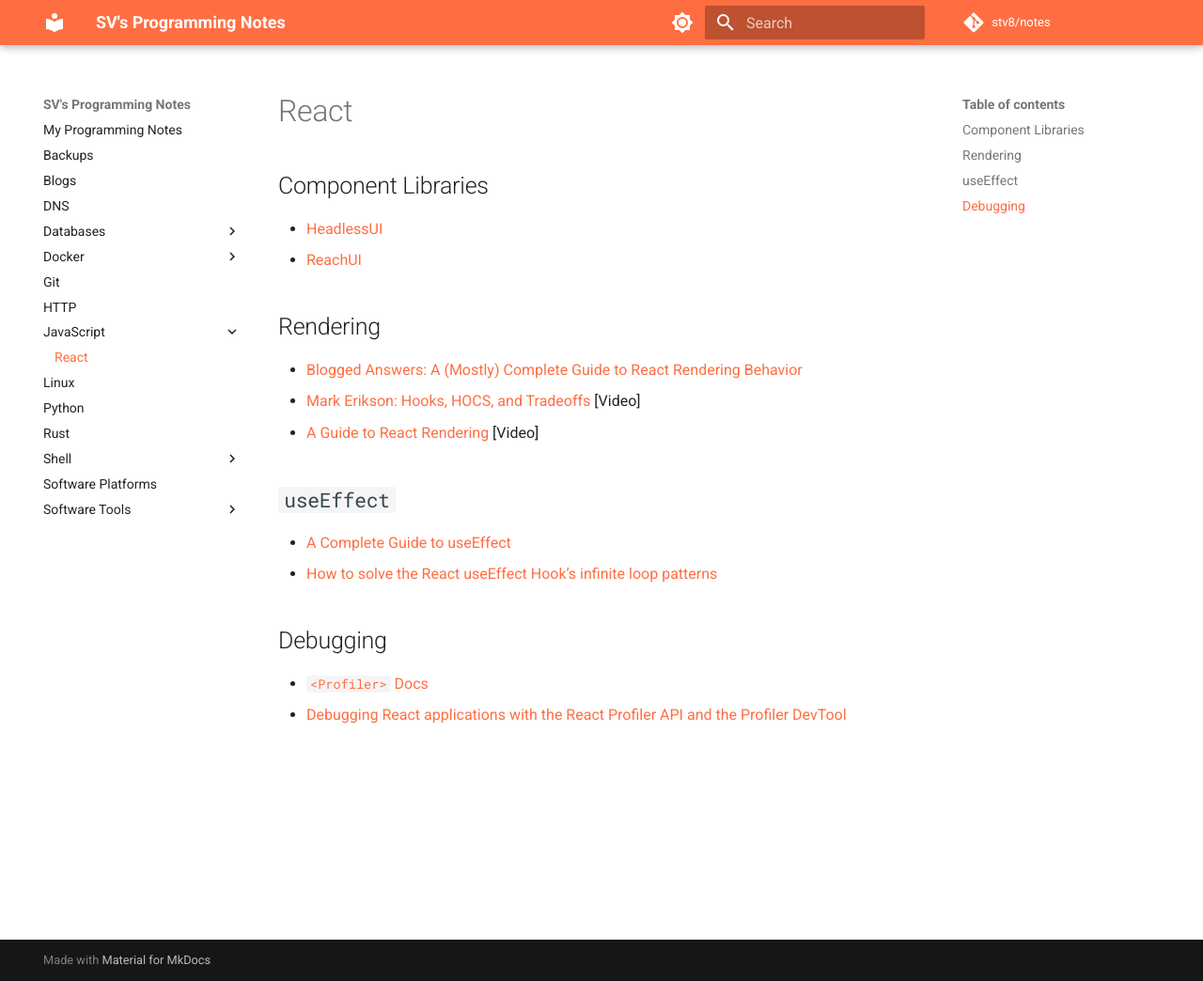
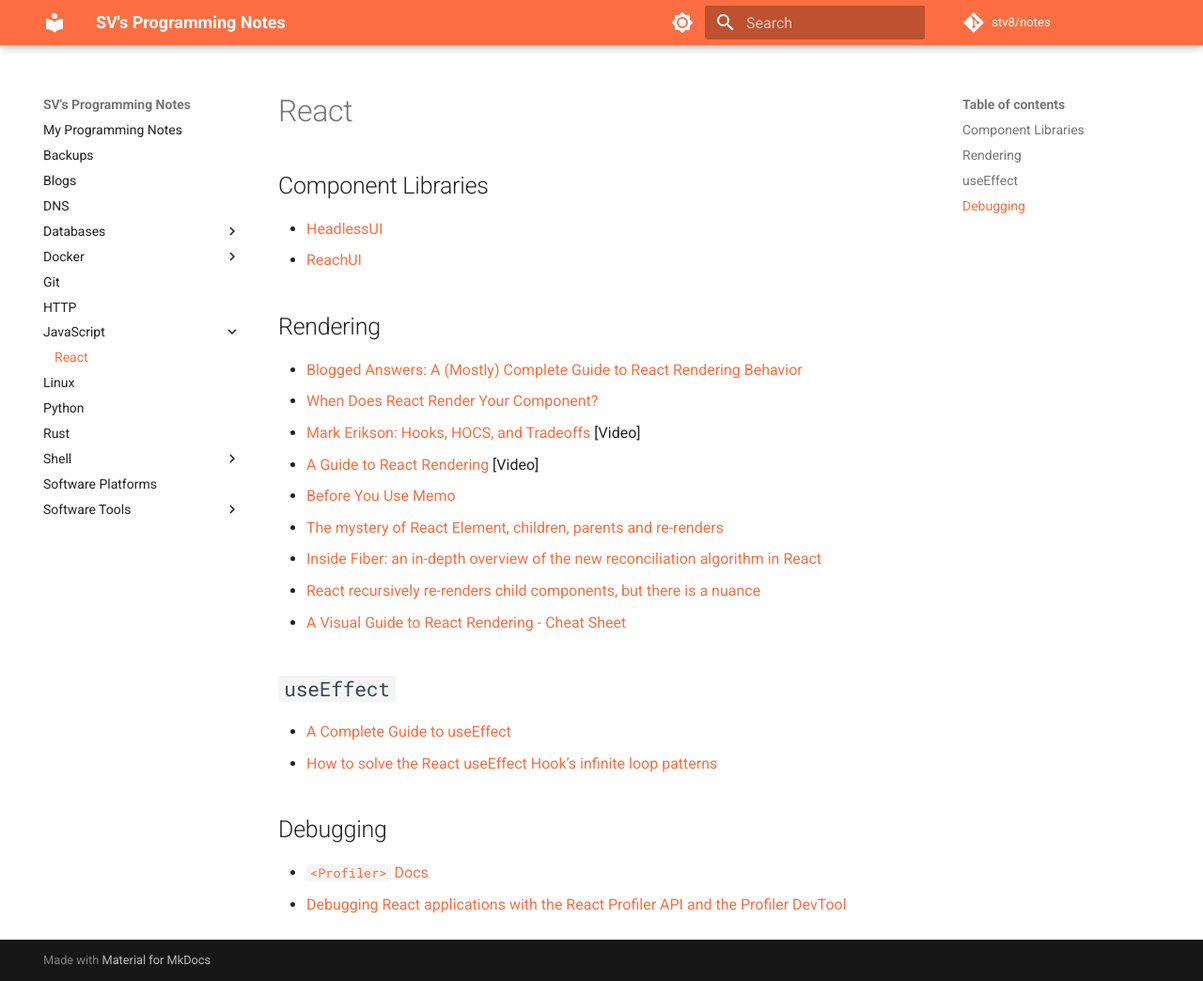
Before and after one commit to stv8/notes, an MkDocs documentation site: the page built from docs/JavaScript/React/index.md, in a window 1280 px wide and 1044 px high. Shown: the whole window at 94% size. Built offline with MkDocs 1.6.1 and Material for MkDocs 9.7.7, drawn with Linux system fonts in a browser that asks for light colours; comment, search, counter and statistics services are not loaded.

Commit message:
Update react rendering

```diff
--- a/docs/JavaScript/React/index.md
+++ b/docs/JavaScript/React/index.md
@@ -8,8 +8,14 @@
 ## Rendering
 
 - [Blogged Answers: A (Mostly) Complete Guide to React Rendering Behavior](https://blog.isquaredsoftware.com/2020/05/blogged-answers-a-mostly-complete-guide-to-react-rendering-behavior/)
+- [When Does React Render Your Component?](https://www.zhenghao.io/posts/react-rerender)
 - [Mark Erikson: Hooks, HOCS, and Tradeoffs](https://www.youtube.com/watch?v=xiKMbmDv-Vw) [Video]
 - [A Guide to React Rendering](https://www.youtube.com/watch?v=pLMyh9wosBk&t=7671s) [Video]
+- [Before You Use Memo](https://overreacted.io/before-you-memo/#solution-2-lift-content-up)
+- [The mystery of React Element, children, parents and re-renders](https://www.developerway.com/posts/react-elements-children-parents)
+- [Inside Fiber: an in-depth overview of the new reconciliation algorithm in React](https://blog.ag-grid.com/inside-fiber-an-in-depth-overview-of-the-new-reconciliation-algorithm-in-react/)
+- [React recursively re-renders child components, but there is a nuance](https://alexsidorenko.com/blog/react-render-children-prop/)
+- [A Visual Guide to React Rendering - Cheat Sheet](https://alexsidorenko.com/blog/react-render-cheat-sheet/)
 
 ## `useEffect`
 
```
